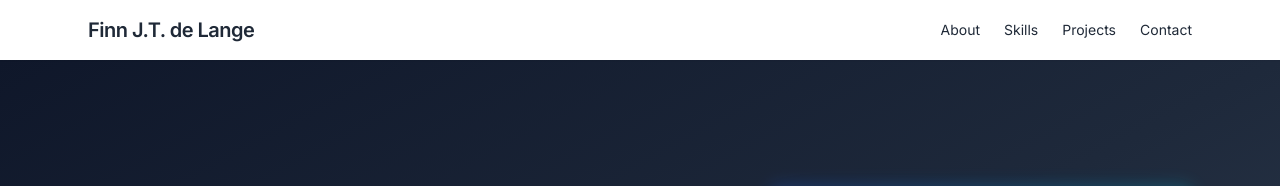
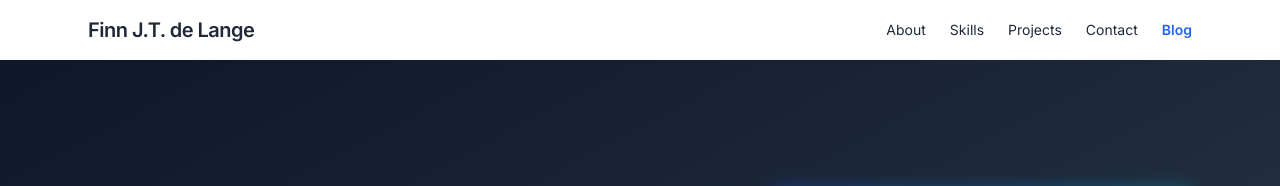
Before and after one commit to FJTDL/Personal-Website, a Jekyll site: the page built from index.html, in a window 1280 px wide. Shown: the top 186 px of the page. Built offline with Jekyll 4.4.1, drawn with Linux system fonts in a browser that asks for light colours; nearby versions of some CDN libraries.

Commit message:
Uncomment Blog link in navigation menu

```diff
--- a/index.html
+++ b/index.html
@@ -39,7 +39,7 @@
         <li><a href="#skills" class="hover:text-blue-600 transition">Skills</a></li>
         <li><a href="#projects" class="hover:text-blue-600 transition">Projects</a></li>
         <li><a href="#contact" class="hover:text-blue-600 transition">Contact</a></li>
-        <!-- <li><a href="{{ '/blog.html' | relative_url }}" class="text-blue-600 font-semibold hover:text-blue-700 transition">Blog</a></li> -->
+        <li><a href="{{ '/blog.html' | relative_url }}" class="text-blue-600 font-semibold hover:text-blue-700 transition">Blog</a></li>
       </ul>
     </div>
   </nav>
```
